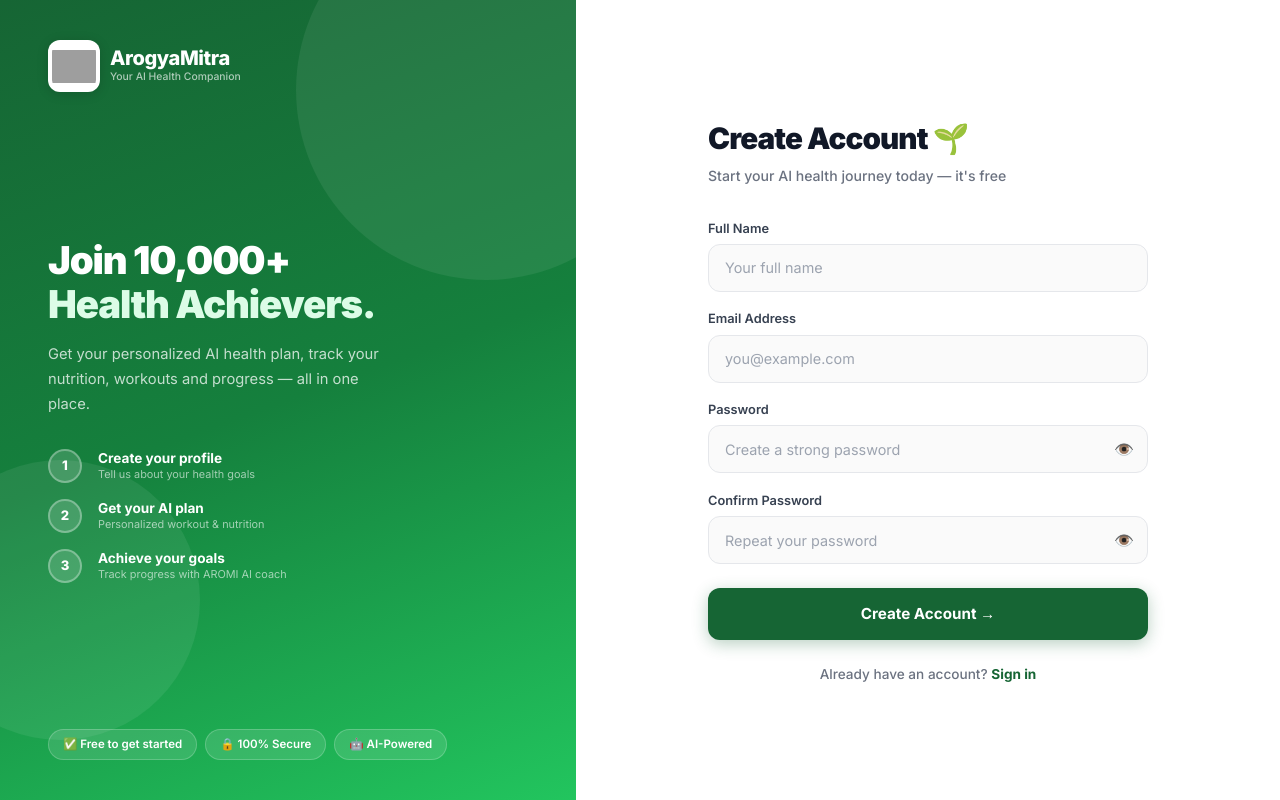
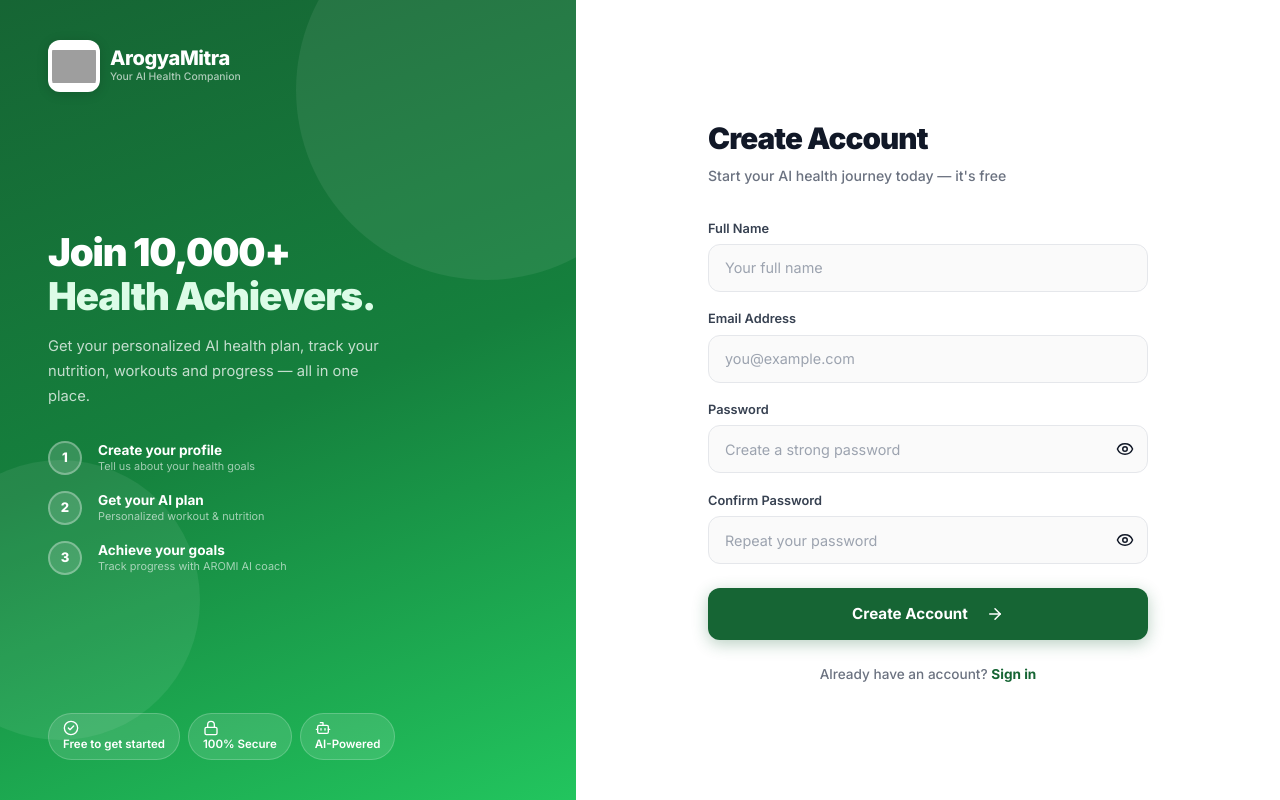
Before and after one commit to shahrozebaig/ArogyaMitra, a React (Create React App) app in the folder frontend/: page /register in a window 1280 px wide. Built offline with nearby package versions, Linux system fonts and the light colour scheme; grey boxes are pictures that could not be loaded.

Commit message:
Fixed errors and Changed

```diff
--- a/frontend/src/pages/Register.js
+++ b/frontend/src/pages/Register.js
@@ -1,3 +1,4 @@
+import { CheckCircle2, Lock, Bot, Eye, EyeOff, ArrowRight } from "lucide-react";
 import { useState } from "react";
 import { useNavigate, Link } from "react-router-dom";
 import API from "../api/axios";
@@ -79,9 +80,9 @@ function Register() {
           </div>
         </div>
         <div className="auth-left-footer">
-          <div className="auth-feature-pill">✅ Free to get started</div>
-          <div className="auth-feature-pill">🔒 100% Secure</div>
-          <div className="auth-feature-pill">🤖 AI-Powered</div>
+          <div className="auth-feature-pill"><CheckCircle2 size={16} /> Free to get started</div>
+          <div className="auth-feature-pill"><Lock size={16} /> 100% Secure</div>
+          <div className="auth-feature-pill"><Bot size={16} /> AI-Powered</div>
         </div>
       </div>
       <div className="auth-right">
@@ -91,7 +92,7 @@ function Register() {
             <span className="auth-left-logo-name" style={{ fontSize: "1rem" }}>ArogyaMitra</span>
           </Link>
           <div className="auth-form-header">
-            <h1 className="auth-form-title">Create Account 🌱</h1>
+            <h1 className="auth-form-title">Create Account</h1>
             <p className="auth-form-sub">Start your AI health journey today — it's free</p>
           </div>
           <form onSubmit={handleRegister} className="auth-form">
@@ -133,7 +134,7 @@ function Register() {
                   className="auth-eye"
                   onClick={() => setShowPassword(!showPassword)}
                 >
-                  {showPassword ? "🙈" : "👁️"}
+                  {showPassword ? <EyeOff size={18} /> : <Eye size={18} />}
                 </button>
               </div>
             </div>
@@ -153,12 +154,12 @@ function Register() {
                   className="auth-eye"
                   onClick={() => setShowConfirmPassword(!showConfirmPassword)}
                 >
-                  {showConfirmPassword ? "🙈" : "👁️"}
+                  {showConfirmPassword ? <EyeOff size={18} /> : <Eye size={18} />}
                 </button>
               </div>
             </div>
             <button type="submit" className="auth-submit-btn" disabled={loading}>
-              {loading ? "Creating account..." : "Create Account →"}
+              {loading ? "Creating account..." : <><span style={{marginRight: '8px'}}>Create Account</span> <ArrowRight size={18} /></>}
             </button>
           </form>
           <p className="auth-switch">
```
